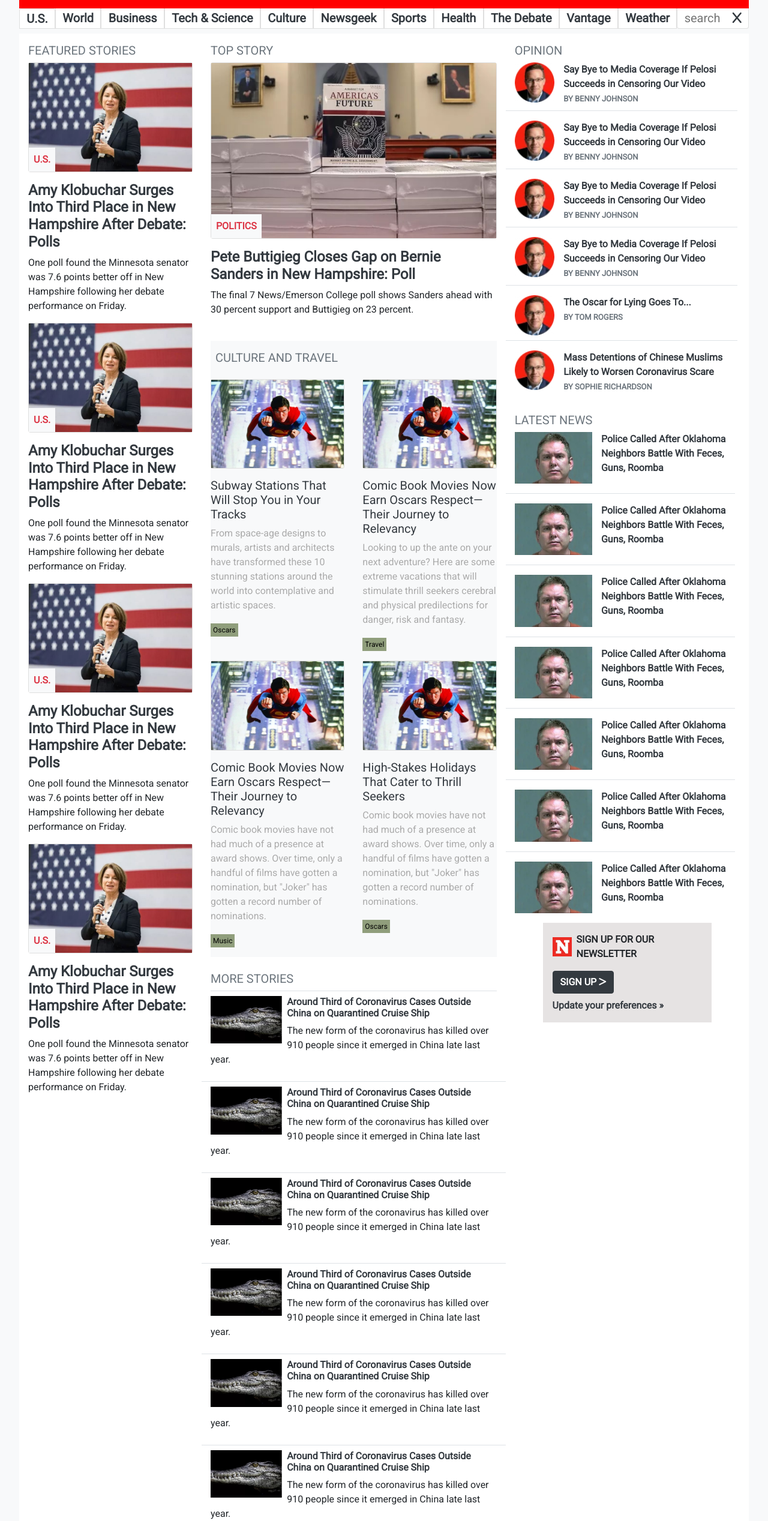
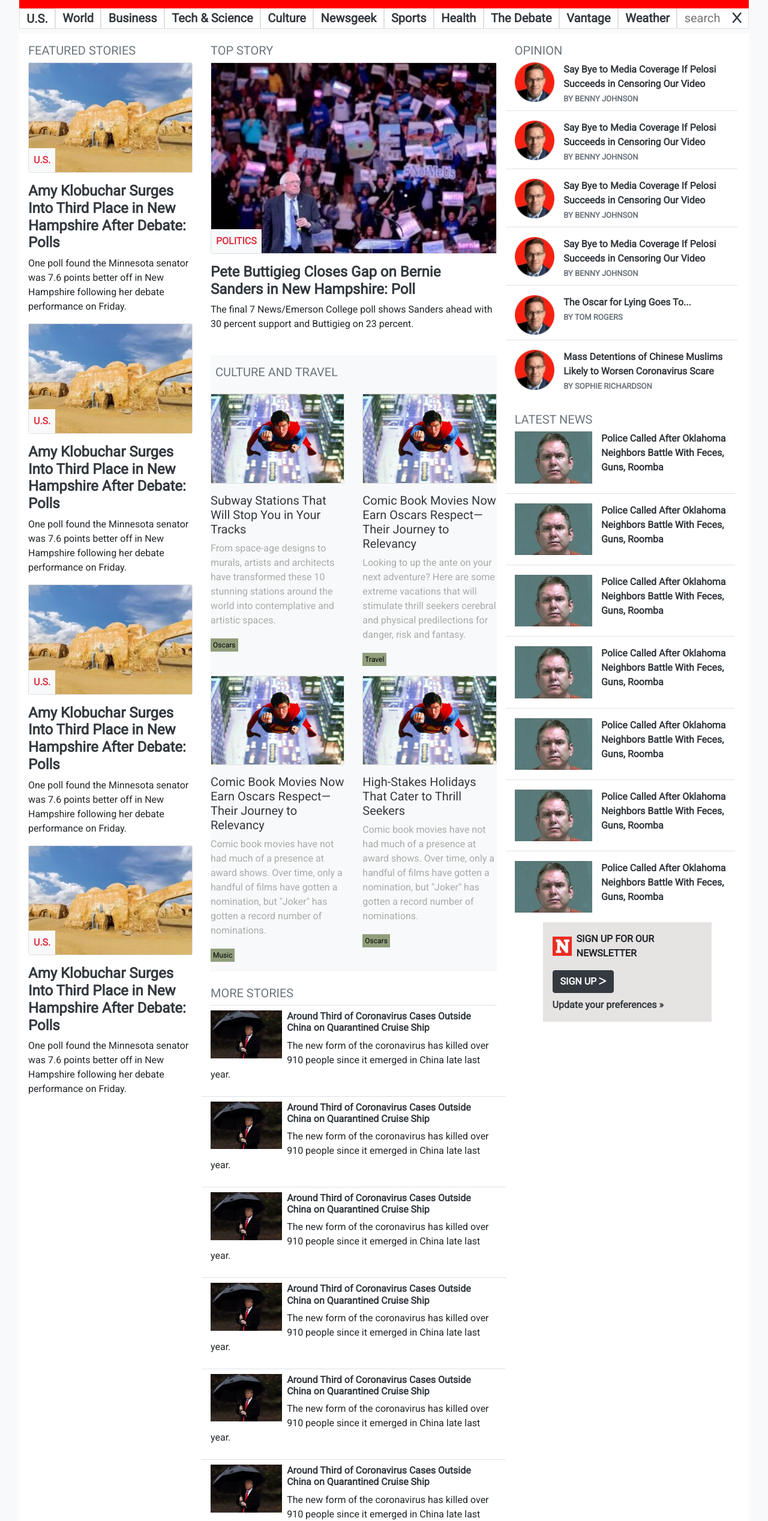
Before and after one commit to bouaik/Newsweek-clone, a plain HTML site: page index.html in a window 1280 px wide. Shown: the part 106-2641 px from the top of the page at 60% size. Drawn offline with nearby package versions, Linux system fonts and the light colour scheme.

Commit message:
fix images problem

```diff
--- a/index.html
+++ b/index.html
@@ -60,7 +60,7 @@
                         <div class="featured-stories-content">
                             <div class="featured-cards">
                                 <div class="card">
-                                    <a href="#"><img src="img/f-stories.jpg" alt=""></a>
+                                    <a href="#"><img src="img/slideshows.jpg" alt=""></a>
                                     <div class="bottom-0 position-absolute bg-light p-2 text-danger text-uppercase font-weight-bold">u.s.</div>
                                 </div>
                                 <div class="card-body p-0 mt-3">
@@ -70,7 +70,7 @@
                             </div>
                             <div class="featured-cards">
                                 <div class="card">
-                                    <a href="#"><img src="img/f-stories.jpg" alt=""></a>
+                                    <a href="#"><img src="img/slideshows.jpg" alt=""></a>
                                     <div class="bottom-0 position-absolute bg-light p-2 text-danger text-uppercase font-weight-bold">u.s.</div>
                                 </div>
                                 <div class="card-body p-0 mt-3">
@@ -80,7 +80,7 @@
                             </div>
                             <div class="featured-cards">
                                 <div class="card">
-                                    <a href="#"><img src="img/f-stories.jpg" alt=""></a>
+                                    <a href="#"><img src="img/slideshows.jpg" alt=""></a>
                                     <div class="bottom-0 position-absolute bg-light p-2 text-danger text-uppercase font-weight-bold">u.s.</div>
                                 </div>
                                 <div class="card-body p-0 mt-3">
@@ -90,7 +90,7 @@
                             </div>
                             <div class="featured-cards">
                                 <div class="card">
-                                    <a href="#"><img src="img/f-stories.jpg" alt=""></a>
+                                    <a href="#"><img src="img/slideshows.jpg" alt=""></a>
                                     <div class="bottom-0 position-absolute bg-light p-2 text-danger text-uppercase font-weight-bold">u.s.</div>
                                 </div>
                                 <div class="card-body p-0 mt-3">
@@ -109,7 +109,7 @@
                         <div class="featured-stories-content">
                             <div class="featured-cards">
                                 <div class="card">
-                                    <a href="#"><img src="img/t-story.jpg" alt=""></a>
+                                    <a href="#"><img src="img/editor-pick.jpg" alt=""></a>
                                     <div class="bottom-0 position-absolute bg-light p-2 text-danger text-uppercase font-weight-bold">politics</div>
                                 </div>
                                 <div class="card-body p-0 mt-3">
@@ -126,57 +126,57 @@
                         <div class="more-stories-content">
                             <div class="row">
                                 <div class="col-12 border-bottom py-2">
-                                    <a href="#"><img src="img/more-stories.JPG" alt="" class="float-left w-25 mr-2"></a>
+                                    <a href="#"><img src="img/us.jpg" alt="" class="float-left w-25 mr-2"></a>
                                     <h3 class="h6"><a href="#" class="text-dark font-weight-bold">Around Third of Coronavirus Cases Outside China on Quarantined Cruise Ship</a></h3>
                                     <p class="more-stories-p">The new form of the coronavirus has killed over 910 people since it emerged in China late last year.</p>
                                 </div>
                                 <div class="col-12 border-bottom py-2">
-                                    <a href="#"><img src="img/more-stories.JPG" alt="" class="float-left w-25 mr-2"></a>
+                                    <a href="#"><img src="img/us.jpg" alt="" class="float-left w-25 mr-2"></a>
                                     <h3 class="h6"><a href="#" class="text-dark font-weight-bold">Around Third of Coronavirus Cases Outside China on Quarantined Cruise Ship</a></h3>
                                     <p class="more-stories-p">The new form of the coronavirus has killed over 910 people since it emerged in China late last year.</p>
                                 </div>
                                 <div class="col-12 border-bottom py-2">
-                                    <a href="#"><img src="img/more-stories.JPG" alt="" class="float-left w-25 mr-2"></a>
+                                    <a href="#"><img src="img/us.jpg" alt="" class="float-left w-25 mr-2"></a>
                                     <h3 class="h6"><a href="#" class="text-dark font-weight-bold">Around Third of Coronavirus Cases Outside China on Quarantined Cruise Ship</a></h3>
                                     <p class="more-stories-p">The new form of the coronavirus has killed over 910 people since it emerged in China late last year.</p>
                                 </div>
                                 <div class="col-12 border-bottom py-2">
-                                    <a href="#"><img src="img/more-stories.JPG" alt="" class="float-left w-25 mr-2"></a>
+                                    <a href="#"><img src="img/us.jpg" alt="" class="float-left w-25 mr-2"></a>
                                     <h3 class="h6"><a href="#" class="text-dark font-weight-bold">Around Third of Coronavirus Cases Outside China on Quarantined Cruise Ship</a></h3>
                                     <p class="more-stories-p">The new form of the coronavirus has killed over 910 people since it emerged in China late last year.</p>
                                 </div>
                                 <div class="col-12 border-bottom py-2">
-                                    <a href="#"><img src="img/more-stories.JPG" alt="" class="float-left w-25 mr-2"></a>
+                                    <a href="#"><img src="img/us.jpg" alt="" class="float-left w-25 mr-2"></a>
                                     <h3 class="h6"><a href="#" class="text-dark font-weight-bold">Around Third of Coronavirus Cases Outside China on Quarantined Cruise Ship</a></h3>
                                     <p class="more-stories-p">The new form of the coronavirus has killed over 910 people since it emerged in China late last year.</p>
                                 </div>
                                 <div class="col-12 border-bottom py-2">
-                                    <a href="#"><img src="img/more-stories.JPG" alt="" class="float-left w-25 mr-2"></a>
+                                    <a href="#"><img src="img/us.jpg" alt="" class="float-left w-25 mr-2"></a>
                                     <h3 class="h6"><a href="#" class="text-dark font-weight-bold">Around Third of Coronavirus Cases Outside China on Quarantined Cruise Ship</a></h3>
                                     <p class="more-stories-p">The new form of the coronavirus has killed over 910 people since it emerged in China late last year.</p>
                                 </div>
                                 <div class="col-12 border-bottom py-2">
-                                    <a href="#"><img src="img/more-stories.JPG" alt="" class="float-left w-25 mr-2"></a>
+                                    <a href="#"><img src="img/us.jpg" alt="" class="float-left w-25 mr-2"></a>
                                     <h3 class="h6"><a href="#" class="text-dark font-weight-bold">Around Third of Coronavirus Cases Outside China on Quarantined Cruise Ship</a></h3>
                                     <p class="more-stories-p">The new form of the coronavirus has killed over 910 people since it emerged in China late last year.</p>
                                 </div>
                                 <div class="col-12 border-bottom py-2">
-                                    <a href="#"><img src="img/more-stories.JPG" alt="" class="float-left w-25 mr-2"></a>
+                                    <a href="#"><img src="img/us.jpg" alt="" class="float-left w-25 mr-2"></a>
                                     <h3 class="h6"><a href="#" class="text-dark font-weight-bold">Around Third of Coronavirus Cases Outside China on Quarantined Cruise Ship</a></h3>
                                     <p class="more-stories-p">The new form of the coronavirus has killed over 910 people since it emerged in China late last year.</p>
                                 </div>
                                 <div class="col-12 border-bottom py-2">
-                                    <a href="#"><img src="img/more-stories.JPG" alt="" class="float-left w-25 mr-2"></a>
+                                    <a href="#"><img src="img/us.jpg" alt="" class="float-left w-25 mr-2"></a>
                                     <h3 class="h6"><a href="#" class="text-dark font-weight-bold">Around Third of Coronavirus Cases Outside China on Quarantined Cruise Ship</a></h3>
                                     <p class="more-stories-p">The new form of the coronavirus has killed over 910 people since it emerged in China late last year.</p>
                                 </div>
                                 <div class="col-12 border-bottom py-2">
-                                    <a href="#"><img src="img/more-stories.JPG" alt="" class="float-left w-25 mr-2"></a>
+                                    <a href="#"><img src="img/us.jpg" alt="" class="float-left w-25 mr-2"></a>
                                     <h3 class="h6"><a href="#" class="text-dark font-weight-bold">Around Third of Coronavirus Cases Outside China on Quarantined Cruise Ship</a></h3>
                                     <p class="more-stories-p">The new form of the coronavirus has killed over 910 people since it emerged in China late last year.</p>
                                 </div>
                                 <div class="col-12 py-2">
-                                    <a href="#"><img src="img/more-stories.JPG" alt="" class="float-left w-25 mr-2"></a>
+                                    <a href="#"><img src="img/us.jpg" alt="" class="float-left w-25 mr-2"></a>
                                     <h3 class="h6"><a href="#" class="text-dark font-weight-bold">Around Third of Coronavirus Cases Outside China on Quarantined Cruise Ship</a></h3>
                                     <p class="more-stories-p">The new form of the coronavirus has killed over 910 people since it emerged in China late last year.</p>
                                 </div>
```
